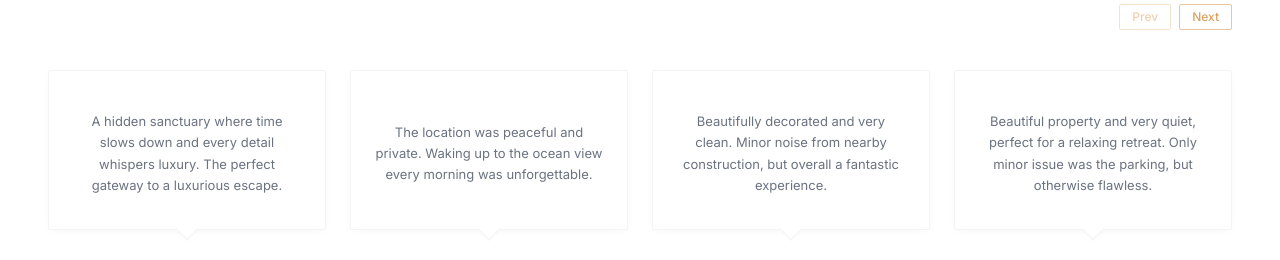
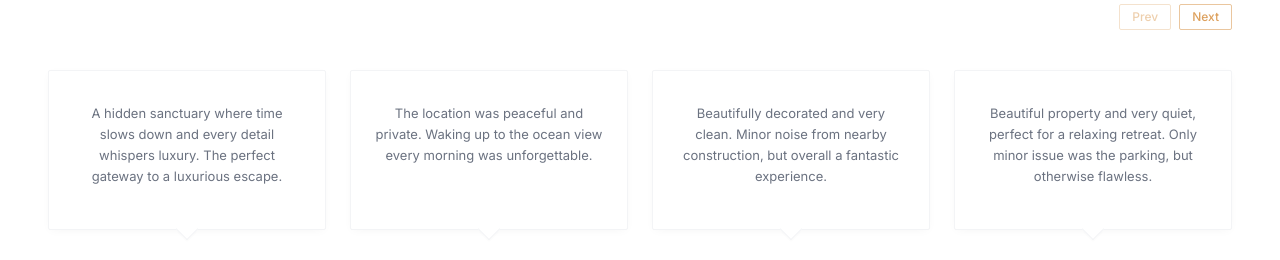
Before and after one commit to Tachfine37/sothebyrealty, a Next.js app: page / in a window 1280 px wide. Shown: the part 1193-1453 px from the top of the page. Built offline with nearby package versions, Linux system fonts and the light colour scheme; no server answers; the database is empty; grey boxes are pictures that could not be loaded; a web font is replaced by a local one.

Commit message:
style: align testimonial text to the top

```diff
--- a/components/HomePageClient.tsx
+++ b/components/HomePageClient.tsx
@@ -145,7 +145,7 @@ export default function HomePageClient({
                         {testimonialItems.slice(testiPage * 4, (testiPage + 1) * 4).map((testimonial) => (
                             <div key={testimonial.id} className="flex flex-col items-center h-full">
                                 {/* Speech Bubble */}
-                                <div className="relative bg-white border border-gray-100 rounded-sm shadow-[0_2px_10px_-3px_rgba(0,0,0,0.05)] p-6 mb-8 w-full text-center min-h-[160px] flex flex-col justify-center flex-grow">
+                                <div className="relative bg-white border border-gray-100 rounded-sm shadow-[0_2px_10px_-3px_rgba(0,0,0,0.05)] p-6 mb-8 w-full text-center min-h-[160px] flex flex-col justify-start flex-grow">
                                     <p className="text-[13px] text-[#6B7280] leading-relaxed font-sans mt-2">
                                         {testimonial.text}
                                     </p>
```
